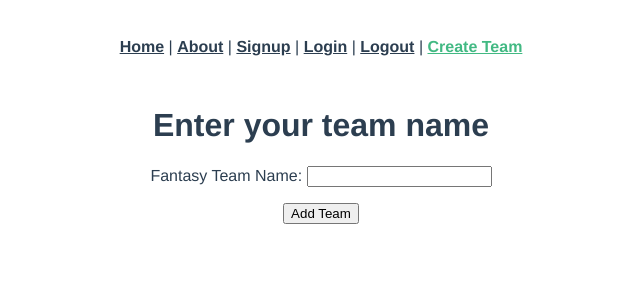
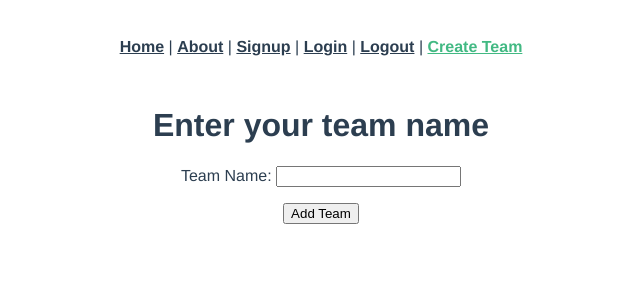
Before and after one commit to mark-kohrman/fanalyze_vue_app, a Vue app: page /user_teams/new in a window 1280 px wide. Shown: the top 300 px of the page, without its empty margins (319-959 px from the left). Built offline with nearby package versions, Linux system fonts and the light colour scheme.

Commit message:
fixing adding a user team name in UserTeamsNew

```diff
--- a/src/views/UserTeamsNew.vue
+++ b/src/views/UserTeamsNew.vue
@@ -1,8 +1,9 @@
 <template>
   <div class="user_teams_new">
     <h1>Enter your team name</h1>
-    <p>Fantasy Team Name: <input v-model="newUserTeam" type="text"></p>
+    <p>Team Name: <input v-model="newUserTeam" type="text"></p>
     <button v-on:click="addUserTeam()">Add Team</button>
+
 
 
   </div>
```
